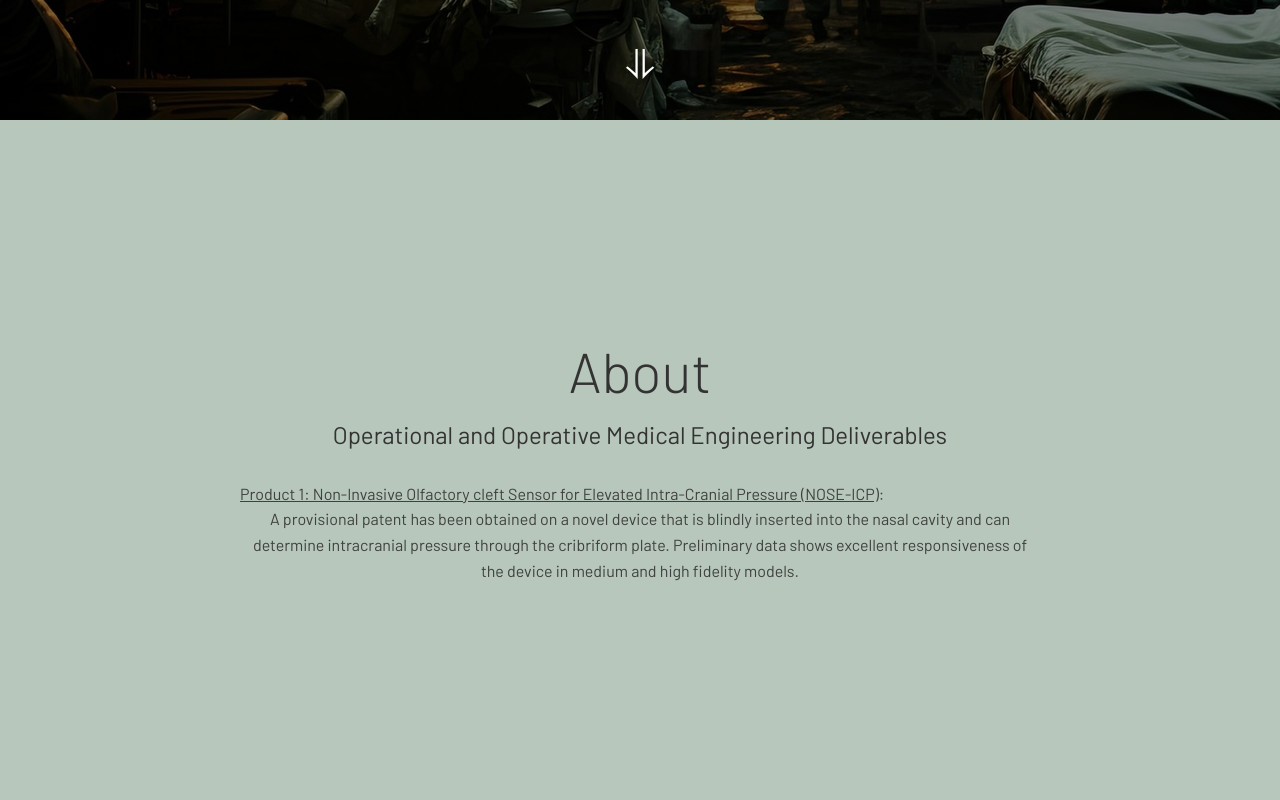
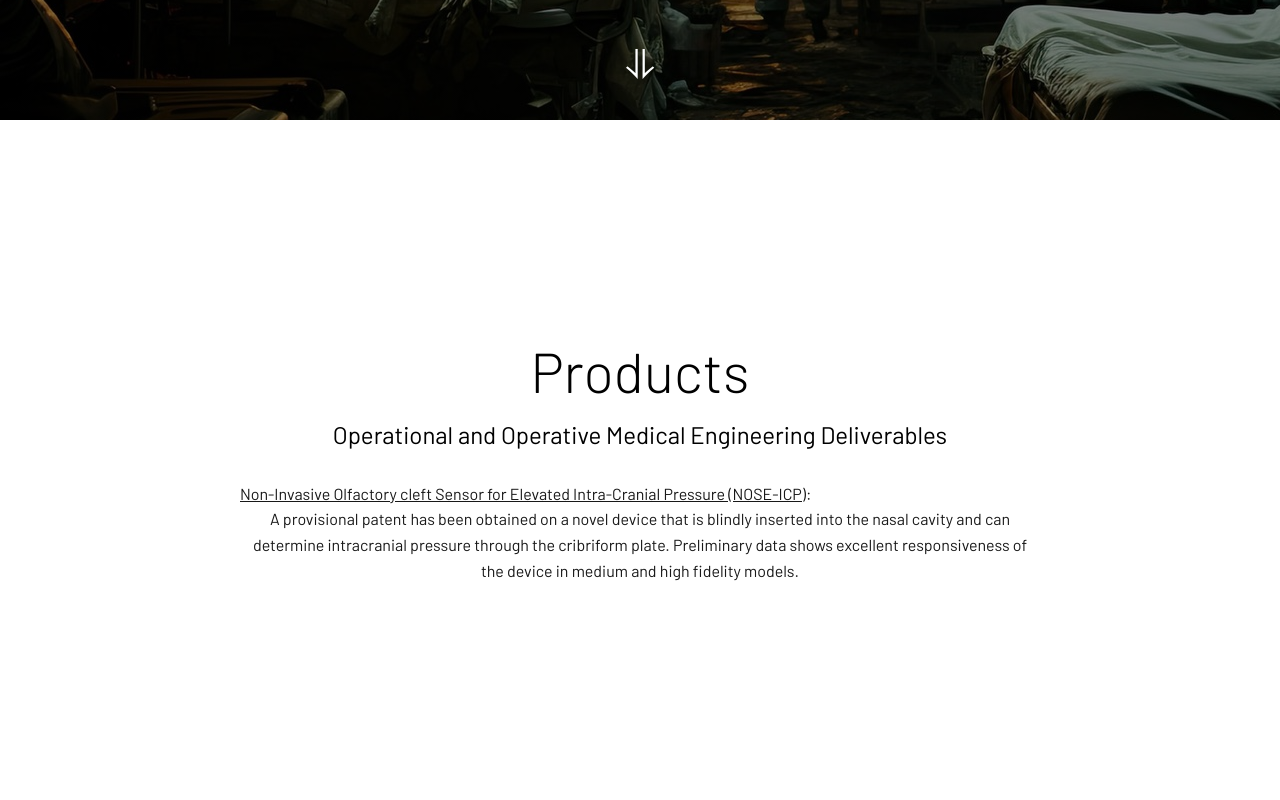
Before and after one commit to weitzelerik/opmed, a plain HTML site: page index.html in a window 1280 px wide. Shown: the part 560-1360 px from the top of the page. Drawn offline with Linux system fonts and the light colour scheme.

Commit message:
Update index.html

```diff
--- a/index.html
+++ b/index.html
@@ -9,7 +9,7 @@
     <body>
         <nav>
             <a href="#home">Home</a>
-            <a href="#about">About</a>
+            <a href="#products">Products</a>
             <a href="#contact">Contact</a>
         </nav>
 
@@ -32,15 +32,15 @@
             <div id="scrollicon">&#x2965</div>
         </section>
 
-        <section id="about">
-            <h2 class="company-name">About</h2>
+        <section id="products">
+            <h2 class="company-name">Products</h2>
             <div class="company-subname">
                 Operational and Operative Medical Engineering Deliverables
             </div>
 
             <div class="desc">
                 <p style="text-align: left;">
-                <u>Product 1: Non-Invasive Olfactory cleft Sensor for Elevated Intra-Cranial Pressure (NOSE-ICP)</u>:
+                <u>Non-Invasive Olfactory cleft Sensor for Elevated Intra-Cranial Pressure (NOSE-ICP)</u>:
                 <p>A provisional patent has been obtained on a novel device that is blindly inserted into the nasal
                 cavity and can determine intracranial pressure through the cribriform plate.  Preliminary data
                 shows excellent responsiveness of the device in medium and high fidelity models.  </p>
```
